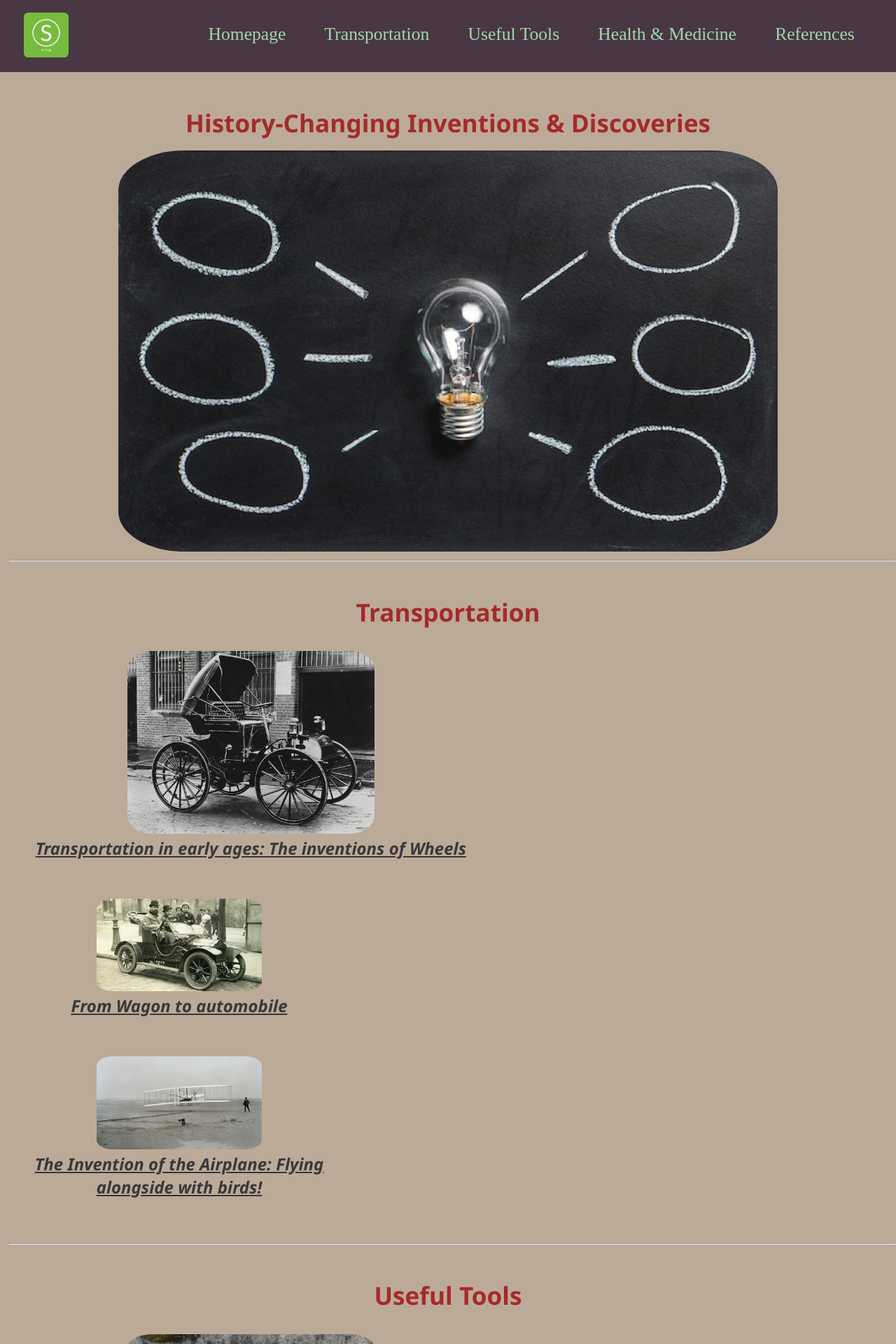
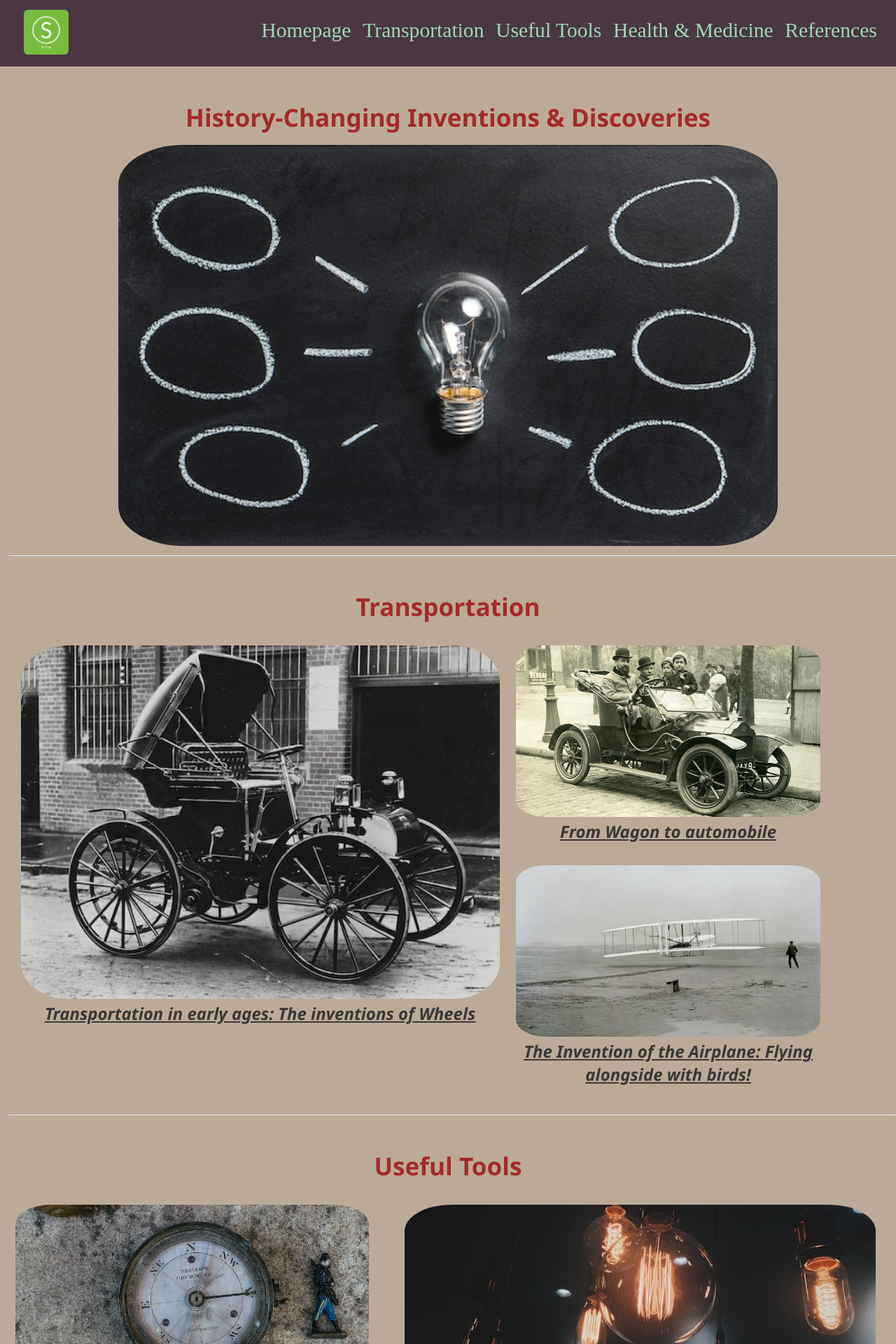
Before and after one commit to Omar-Abdullah-Shaikh-Al-Zoor/History-Changing-Inventions, a PHP site: page / in a window 1280 px wide. Shown: the top 1920 px of the page at 70% size. Run offline with PHP 8.4, Linux system fonts and the light colour scheme.

Commit message:
Desktop almost done1

```diff
--- a/assets/css/style.css
+++ b/assets/css/style.css
@@ -274,67 +274,88 @@ aside img {
 }
 @media screen and (min-width: 1024px) {
   /* General Elements */
-  .img {
+  .main {
+    display: flex;
+  }
+  .aside {
+    width: 75vw;
+  }
+  aside {
+    width: 23vw;
+    height: fit-content;
+    margin: 3.5vh 0vw;
+    border-radius: 0;
+  }
+  aside hr {
+    margin: 2vh 0;
+  }
+  aside h2{
+    margin-bottom: 1.5vh;
+  }
+  .links-a p {
+    margin: 2vh 1vw;
+  }
+  .home-img {
     margin: 0 10vw ;
   }
   h1[class="main-heading"] {
     margin: 6vh 0 2vh 0;
   }
+  .criteria {
+    margin-left: 1.9vw;
+  }
   .inv-titles {
     display: flex;
-    justify-content: space-between;
+    flex-direction: row;
   }
-  .inv-titles-1 {
-    width: 50%;
-    margin-left: 3vw;
+  .main .inv-titles-1 {
+    width: 65%;
   }
   .inv-titles-2 {
-    width: 40%;
+    width: 35%;
     display: flex;
     flex-direction: column;
-    justify-content: space-between;
   }
-
+  .inv-nav {
+    margin-bottom: 4vh;
+  }
+  .inv-titles-1 .inv-nav {
+    margin: 0 5vw;
+  }
+  .inv-titles-2 .img {
+    margin-left: -2vw;
+  }
+  .health > .img-health{
+    margin-top: 15vh;
+    width: 65vw;
+  }
+  .inv-nav {
+    margin-right: 2vw;
+  }
   .main-nav a {
     color: #a1d6b1;
-    padding: 1.5vh 2vw;
     text-align: center;
     text-decoration: none;
     cursor: pointer;
     border-radius: 15px;
-    font-size: 1.6rem;
+    font-size: 1.85rem;
     position: relative;
-    top: 30%;
+    top: 24%;
   }
   .main-nav a:hover {
-    transform: scale(1.05);
     transition: 0.5s ease;
     background-color: #c06d00;
   }
   .header-nav {
     height: auto;
-    padding-right: 2vw;
+    padding-right: 1vw;
   }
   .logo {
-    margin: 1.2vh 2vw;
+    margin: 0.7vh 2vw;
     width: 5vw;
   }
-
   .inventions p {
     padding: 0 1vw 5vh 5vw;
   }
 
-  .main aside {
-    margin-right: 10vw;
-    width: 25vw;
-    height: fit-content;
-    margin: 3.5vh 2.5vw;
-    border-radius: 2%;
-  }
-  aside img {
-    margin: 0 1.8vw;
-  }
-  .links-a p {
-    margin: 2vh 1vw;
-  }
 }
--- a/index.html
+++ b/index.html
@@ -22,14 +22,15 @@
             </header>
 
 
-            <main class="main">
+            <main>
                 <h1 class="main-heading">History-Changing Inventions & Discoveries</h1>
-                <div class="img">
+                <div class="img home-img">
                     <img src="/assets/media/inventions_mobile.jpg" alt="Bulb with 6 idea circles around it" />
                 </div>
                 <hr />
-                <div class="section">
+                <div>
                         <h2 class="main-heading">Transportation</h2>
+                        <div class="inv-titles">
                             <div class="inv-titles-1" >
                                 <div class="img">
                                 <img src="/assets/media/carriage_mobile.jpg" alt="Wheels picture" />
@@ -50,9 +51,12 @@
                                     <h3 class="inv-nav"><a href="/transportation.html#airplane">The Invention of the Airplane: Flying alongside with birds!</a></h3>
                                 </div>
                             </div>
+                        </div>
+                </div>
                 <hr />
-                <div class="section">
+                <div>
                         <h2 class="main-heading">Useful Tools</h2>
+                        <div class="inv-titles">
                             <div class="inv-titles-1">
                                 <div class="img">
                                     <img src="/assets/media/compass_tablet.jpg" alt="Compass image"/>
@@ -68,19 +72,20 @@
                                 </div>
                             </div>
                         </div>
+                </div>
                 <hr />
-                <div class="section">
+                <div>
                     <h2 class="main-heading">Health & Medicine</h2>
                     <div class="inv-titles">
-                        <div class="inv-titles-1">
-                        <div class="img">
+                        <div class="inv-titles-1 health">
+                            <div class="img img-health">
                                 <img src="assets/media/health_mobile.jpg" alt="Health word" />
                             </div>
                             <h3 class="inv-nav"><a href="health.html#health-definition">What is health?</a></h3>
                         </div>
                         <div class="inv-titles-2">
                             <div>
-                                <div  class="img">
+                                <div class="img">
                                     <img src="assets/media/germs_mobile.jpg" alt="Germs photo"/>
                                 </div>
                                 <h3 class="inv-nav"><a href="health.html#germs-theory">Why we get sick?</a></h3>
--- a/tools.html
+++ b/tools.html
@@ -28,11 +28,11 @@
                     <div class="writer">
                         <hr class="profile-hr"/>
                         <div class="profile">
+                            <img src="assets/media/Abdelrahman_photo.jpg" alt="AbdelRahman Photo" class="photos" />
                             <div>
                                 <h4>Abdel Rahman Al Qali</h4>
-                                <p >First-year Computing and Information Technology student at RIT University-Dubai</p>
+                                <p>First-year Computing and Information Technology student at RIT University-Dubai</p>
                             </div>
-                            <img src="assets/media/Abdelrahman_photo.jpg" alt="AbdelRahman Photo" class="photos img" />
                         </div>
                         <hr class="profile-hr2"/>
                         <p>Last updated on 28 October 2022</p>
--- a/transportation.html
+++ b/transportation.html
@@ -21,13 +21,14 @@
                 </div>
             </header>
             <main class="main">
+                <div class="aside">
                     <div>
                         <h4 class="criteria">Transportation</h4>
                         <h1 class="title">From a Carriage to a Sonic speed Airplane, How Does the Transportation Developed over the Centuries?</h1>
                         <div class="writer">
                             <hr class="profile-hr"/>
                             <div class="profile">
-                            <img src="assets/media/omar_photo_mobile.jpg" alt="Omar's face picture" />
+                                <img src="assets/media/omar_photo_mobile.jpg" alt="Omar's face picture" class="photos"/>
                             <div>
                                 <h4>Omar Shaikh Al Zoor</h4>
                                 <p>A second year Computing and Information Technology student at RIT University in Dubai</p>
@@ -101,6 +102,7 @@
                             </p>
                         </div>
                     </div>
+                </div>
                 <aside>
                         <h2>Invention of the Week</h2>
                         <div class="img">
```
Lines whose indentation alone changed are shown as unchanged.
